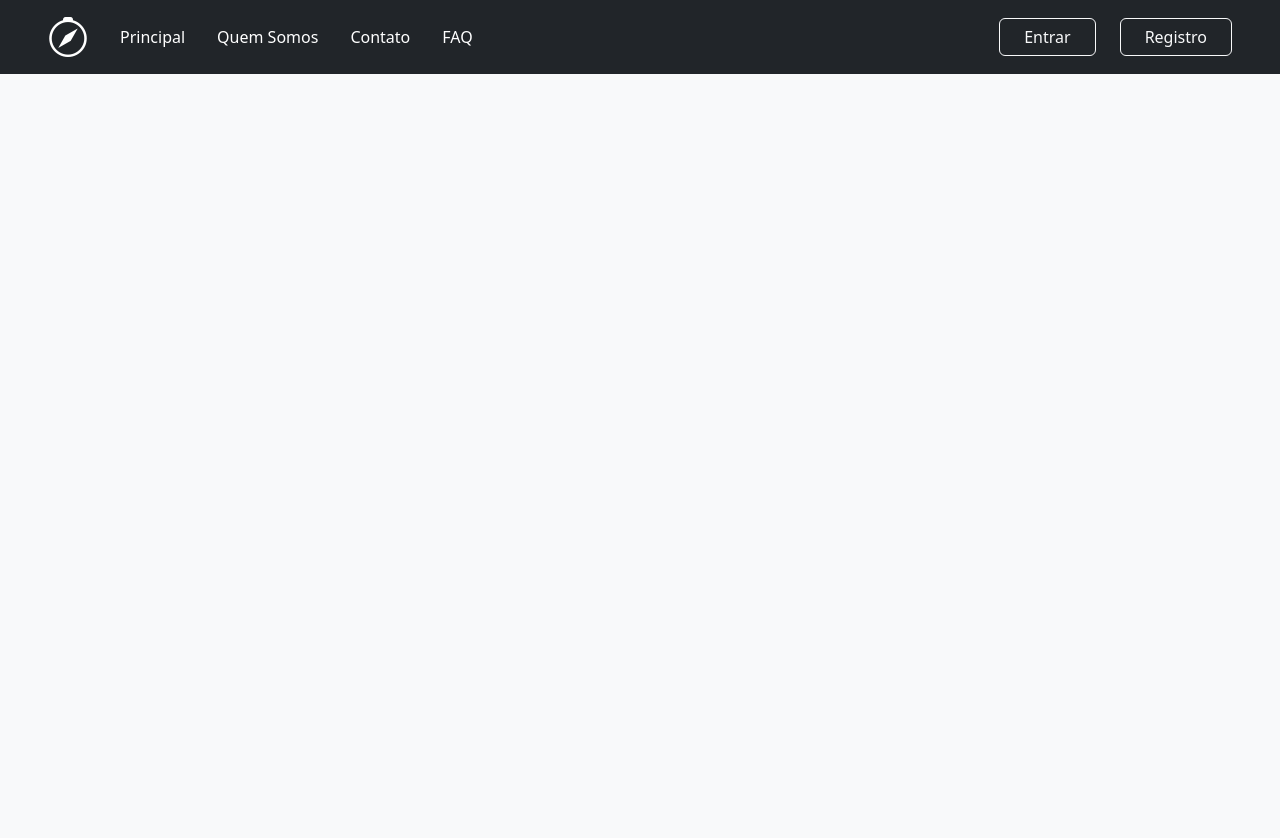
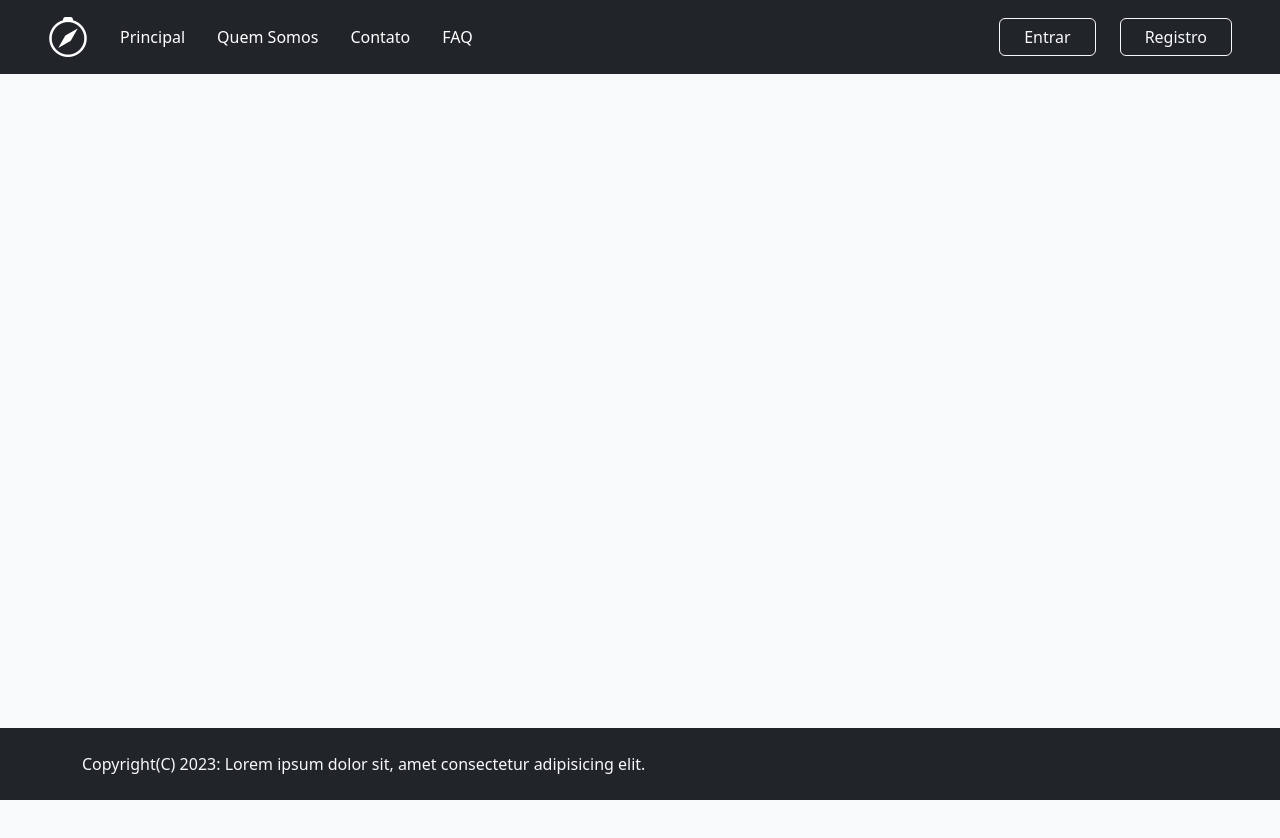
Before and after one commit to guisazevedo/aprendizado, a React (Vite) app: page / in a window 1280 px wide. Shown: the top 838 px of the page. Built offline with nearby package versions, Linux system fonts and the light colour scheme.

Commit message:
footer v.1

```diff
--- /dev/null
+++ b/src/01_components/Footer.tsx
@@ -0,0 +1,14 @@
+const Footer = () => {
+  return (
+    <footer className="footer py-4 bg-dark fixed-bottom">
+      <div className="container">
+        <span className="text-light">
+          Copyright(C) 2023: Lorem ipsum dolor sit, amet consectetur adipisicing
+          elit.
+        </span>
+      </div>
+    </footer>
+  );
+};
+
+export default Footer;
--- a/src/03_pages/Landing_page.tsx
+++ b/src/03_pages/Landing_page.tsx
@@ -1,9 +1,11 @@
+import Footer from "../01_components/Footer";
 import Navbar from "../01_components/Navbar";
 
 const Landing_page = () => {
   return (
     <>
       <Navbar />
+      <Footer />
     </>
   );
 };
```
